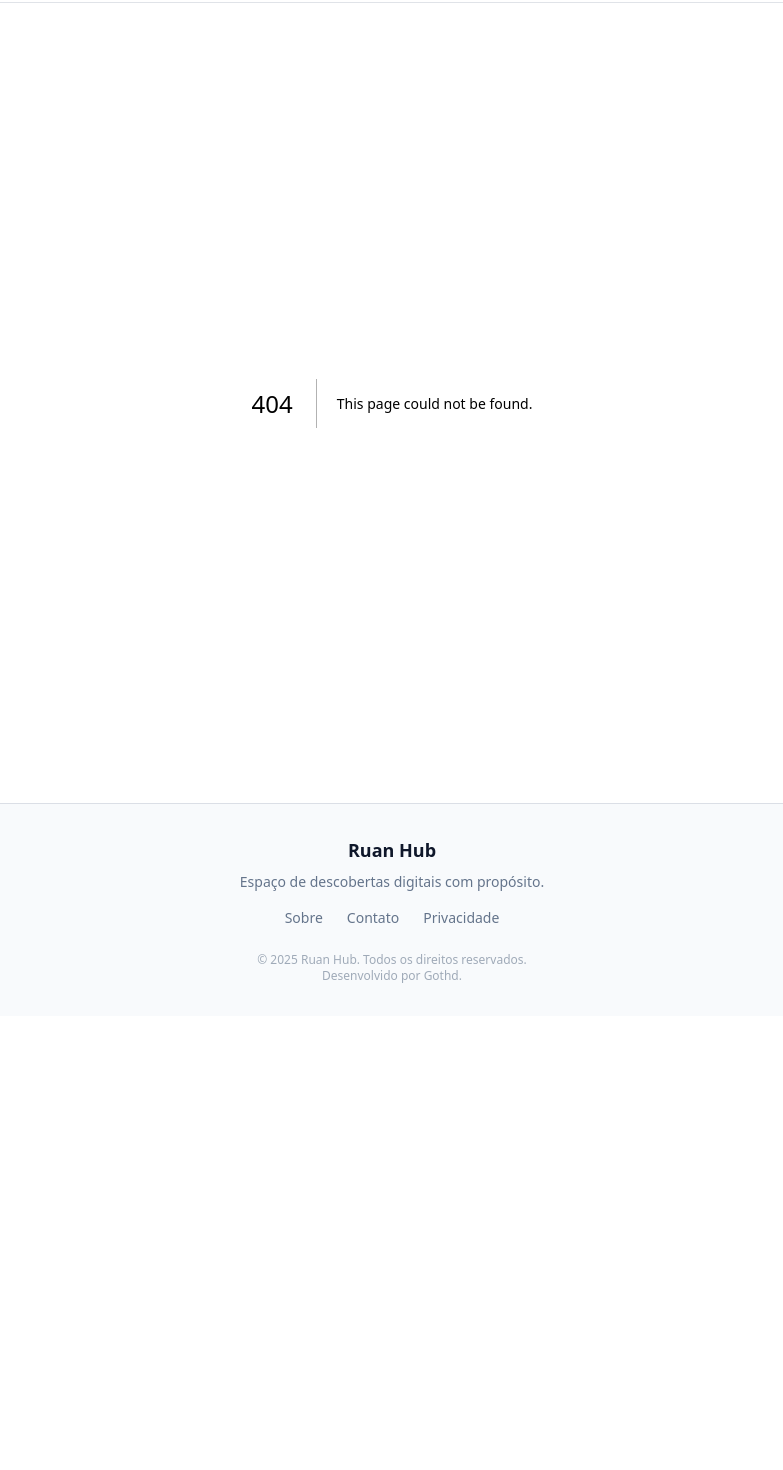
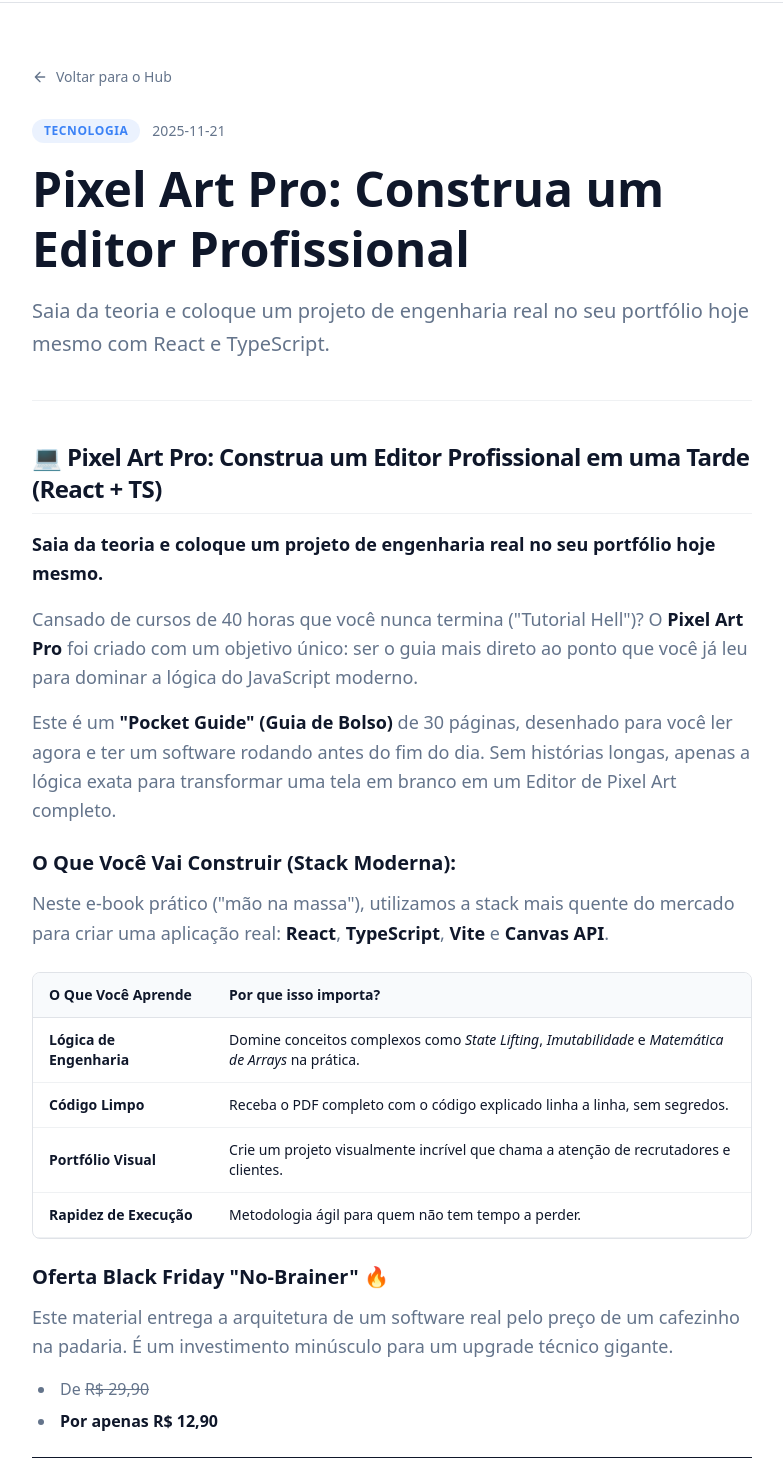
Before and after one commit to gothd/blog, a Next.js app: page /blog/pixel-art-pro in a window 1280 px wide. Before the commit this address had no page. Shown: the part 78-1548 px from the top of the page, without its empty margins (248-1031 px from the left). Before the commit the page ends 1094 px from the top, so only its background shows below. Built offline with nearby package versions, Linux system fonts and the light colour scheme.

Commit message:
feat(blog): implement dynamic post page with custom MDX rendering and affiliate CTA

```diff
--- a/package.json
+++ b/package.json
@@ -24,7 +24,8 @@
     "next": "16.0.3",
     "next-mdx-remote": "^5.0.0",
     "react": "19.2.0",
-    "react-dom": "19.2.0"
+    "react-dom": "19.2.0",
+    "remark-gfm": "^4.0.1"
   },
   "devDependencies": {
     "@tailwindcss/postcss": "^4",
--- /dev/null
+++ b/src/app/blog/[slug]/page.tsx
@@ -0,0 +1,159 @@
+import { MDXComponents } from '@/components/mdx/MDXComponents';
+import { getAllPosts, getPostBySlug } from '@/lib/posts';
+import { Metadata } from 'next';
+import { MDXRemote } from 'next-mdx-remote/rsc'; // Importante: /rsc
+import Link from 'next/link';
+import { notFound } from 'next/navigation';
+import remarkGfm from 'remark-gfm';
+
+interface PageProps {
+  params: Promise<{ slug: string }>; // Next.js 15+ params são Promise
+}
+
+// 1. Geração de Parâmetros Estáticos (SSG)
+// Isso diz ao Next.js quais páginas criar no build time (ex: /blog/pixel-art-pro)
+export async function generateStaticParams() {
+  const posts = getAllPosts();
+  return posts.map((post) => ({
+    slug: post.slug,
+  }));
+}
+
+// 2. SEO Dinâmico (Metadata)
+export async function generateMetadata({
+  params,
+}: PageProps): Promise<Metadata> {
+  const { slug } = await params;
+  const post = getPostBySlug(slug);
+
+  if (!post) {
+    return {
+      title: 'Post não encontrado',
+    };
+  }
+
+  return {
+    title: post.metadata.title,
+    description: post.metadata.description,
+    openGraph: {
+      title: post.metadata.title,
+      description: post.metadata.description,
+      type: 'article',
+      publishedTime: post.metadata.date,
+      // images: [post.metadata.image], // Futuramente
+    },
+  };
+}
+
+// 3. Componente da Página
+export default async function BlogPostPage({ params }: PageProps) {
+  const { slug } = await params;
+  const post = getPostBySlug(slug);
+
+  if (!post) {
+    notFound();
+  }
+
+  // Cores dinâmicas para o badge baseadas na categoria
+  const categoryColors = {
+    tecnologia: 'text-hub-tech bg-hub-tech/10',
+    saude: 'text-hub-health bg-hub-health/10',
+    economia: 'text-hub-economy bg-hub-economy/10',
+    sociedade: 'text-hub-society bg-hub-society/10',
+    cultura: 'text-hub-culture bg-hub-culture/10',
+  };
+
+  const badgeClass =
+    categoryColors[post.metadata.category] || 'text-hub-gray bg-hub-gray/10';
+
+  return (
+    <article className="mx-auto max-w-3xl px-4 py-12 md:px-6 md:py-16">
+      {/* Breadcrumb / Voltar */}
+      <Link
+        href="/"
+        className="group mb-8 flex items-center text-sm font-medium text-hub-gray transition-colors hover:text-hub-dark"
+      >
+        <svg
+          xmlns="http://www.w3.org/2000/svg"
+          viewBox="0 0 24 24"
+          fill="none"
+          stroke="currentColor"
+          strokeWidth="2"
+          strokeLinecap="round"
+          strokeLinejoin="round"
+          className="mr-2 h-4 w-4 transition-transform group-hover:-translate-x-1"
+        >
+          <path d="M19 12H5M12 19l-7-7 7-7" />
+        </svg>
+        Voltar para o Hub
+      </Link>
+
+      {/* Cabeçalho do Post */}
+      <header className="mb-10 border-b border-hub-gray/10 pb-10">
+        <div className="mb-4 flex items-center gap-3">
+          <span
+            className={`rounded-full px-3 py-1 text-xs font-bold uppercase tracking-wider ${badgeClass}`}
+          >
+            {post.metadata.category}
+          </span>
+          <time className="text-sm text-hub-gray">{post.metadata.date}</time>
+        </div>
+
+        <h1 className="mb-4 text-3xl font-bold leading-tight text-hub-dark md:text-5xl lg:leading-tight">
+          {post.metadata.title}
+        </h1>
+
+        <p className="text-xl leading-relaxed text-hub-gray">
+          {post.metadata.description}
+        </p>
+      </header>
+
+      {/* Corpo do MDX Renderizado */}
+      <div className="min-h-[200px]">
+        <MDXRemote
+          source={post.content}
+          components={MDXComponents}
+          options={{
+            mdxOptions: {
+              remarkPlugins: [remarkGfm],
+            },
+          }}
+        />
+      </div>
+
+      {/* CTA de Afiliação (Se tiver link e preço) */}
+      {post.metadata.affiliateLink && (
+        <div className="mt-16 rounded-2xl bg-hub-light p-8 text-center md:p-12 border border-hub-gray/10">
+          <h3 className="mb-2 text-2xl font-bold text-hub-dark">
+            Gostou do conteúdo?
+          </h3>
+          <p className="mb-6 text-hub-gray">
+            Acesse o material completo e aplique esse conhecimento hoje mesmo.
+          </p>
+
+          <div className="flex flex-col items-center justify-center gap-4 sm:flex-row">
+            {post.metadata.price && (
+              <span className="text-2xl font-bold text-hub-dark">
+                {post.metadata.price}
+              </span>
+            )}
+
+            <a
+              href={post.metadata.affiliateLink}
+              target="_blank"
+              rel="noopener noreferrer"
+              className="inline-flex min-h-12 items-center justify-center rounded-xl bg-hub-tech px-8 text-base font-bold text-white shadow-lg shadow-hub-tech/20 transition-all hover:-translate-y-1 hover:bg-hub-tech/90 hover:shadow-xl focus-visible:outline-none focus-visible:ring-2 focus-visible:ring-hub-dark focus-visible:ring-offset-2"
+            >
+              Quero Acessar Agora
+            </a>
+          </div>
+
+          <p className="mt-4 text-xs text-hub-gray/60">
+            * Ao comprar através deste link, você apoia o Ruan Hub a continuar
+            criando conteúdo gratuito.
+          </p>
+        </div>
+      )}
+    </article>
+  );
+}
--- a/src/app/globals.css
+++ b/src/app/globals.css
@@ -25,12 +25,12 @@
   --foreground: #0f172a; /* Slate-900 para leitura confortável */
 }
 
-@media (prefers-color-scheme: dark) {
+/* @media (prefers-color-scheme: dark) {
   :root {
     --background: #0a0a0a;
     --foreground: #ededed;
   }
-}
+} */
 
 /* Reset Básico */
 body {
--- /dev/null
+++ b/src/components/mdx/MDXComponents.tsx
@@ -0,0 +1,131 @@
+import Image from 'next/image';
+import Link from 'next/link';
+import { ComponentPropsWithoutRef } from 'react';
+
+// Tipagem correta: Define que os componentes aceitam props padrão de HTML
+type MDXProps<T extends keyof React.JSX.IntrinsicElements> =
+  ComponentPropsWithoutRef<T>;
+
+export const MDXComponents = {
+  // Títulos
+  h1: (props: MDXProps<'h1'>) => (
+    <h1
+      className="mb-6 mt-8 text-3xl font-bold tracking-tight text-hub-dark md:text-4xl"
+      {...props}
+    />
+  ),
+  h2: (props: MDXProps<'h2'>) => (
+    <h2
+      className="mb-4 mt-8 text-2xl font-bold tracking-tight text-hub-dark border-b border-hub-gray/10 pb-2"
+      {...props}
+    />
+  ),
+  h3: (props: MDXProps<'h3'>) => (
+    <h3 className="mb-3 mt-6 text-xl font-bold text-hub-dark" {...props} />
+  ),
+
+  // Texto
+  p: (props: MDXProps<'p'>) => (
+    <p
+      className="mb-4 leading-relaxed text-hub-gray text-base md:text-lg"
+      {...props}
+    />
+  ),
+  strong: (props: MDXProps<'strong'>) => (
+    <strong className="font-semibold text-hub-dark" {...props} />
+  ),
+
+  // Listas
+  ul: (props: MDXProps<'ul'>) => (
+    <ul className="mb-6 ml-6 list-disc space-y-2 text-hub-gray" {...props} />
+  ),
+  ol: (props: MDXProps<'ol'>) => (
+    <ol className="mb-6 ml-6 list-decimal space-y-2 text-hub-gray" {...props} />
+  ),
+  li: (props: MDXProps<'li'>) => <li className="pl-1" {...props} />,
+
+  // Links
+  a: ({ href, ...props }: MDXProps<'a'>) => {
+    const isExternal = href?.startsWith('http');
+
+    if (isExternal) {
+      return (
+        <a
+          href={href}
+          className="font-medium text-hub-tech underline decoration-hub-tech/30 underline-offset-4 transition-colors hover:text-hub-dark hover:decoration-hub-tech"
+          target="_blank"
+          rel="noopener noreferrer"
+          {...props}
+        />
+      );
+    }
+
+    return (
+      <Link
+        href={href || '#'}
+        className="font-medium text-hub-tech underline decoration-hub-tech/30 underline-offset-4 transition-colors hover:text-hub-dark hover:decoration-hub-tech"
+        {...props}
+      />
+    );
+  },
+
+  // Citações
+  blockquote: (props: MDXProps<'blockquote'>) => (
+    <blockquote
+      className="my-6 border-l-4 border-hub-tech bg-hub-light p-4 italic text-hub-dark rounded-r-lg"
+      {...props}
+    />
+  ),
+
+  // Tabela
+  table: (props: MDXProps<'table'>) => (
+    <div className="my-6 w-full overflow-x-auto rounded-lg border border-hub-gray/20">
+      <table className="w-full text-left text-sm" {...props} />
+    </div>
+  ),
+  thead: (props: MDXProps<'thead'>) => (
+    <thead className="bg-hub-light text-hub-dark font-bold" {...props} />
+  ),
+  th: (props: MDXProps<'th'>) => (
+    <th
+      className="px-4 py-3 border-b border-hub-gray/20 whitespace-nowrap"
+      {...props}
+    />
+  ),
+  td: (props: MDXProps<'td'>) => (
+    <td className="px-4 py-3 border-b border-hub-gray/10" {...props} />
+  ),
+
+  // IMAGEM OTIMIZADA (Next/Image com tamanho dinâmico)
+  img: (props: MDXProps<'img'>) => {
+    // Se não tiver src, não renderiza nada para evitar erro
+    if (!props.src) return null;
+
+    return (
+      // Wrapper div para garantir margens e layout
+      <div className="my-8 overflow-hidden rounded-xl border border-hub-gray/10 bg-hub-light shadow-sm">
+        <Image
+          // Forçamos o TypeScript a tratar como string, pois em MDX sempre será um path
+          src={props.src as string}
+          alt={props.alt || 'Imagem do post'}
+          // O truque para responsividade sem saber o tamanho:
+          width={0}
+          height={0}
+          sizes="100vw"
+          // w-full faz ocupar a largura do container
+          // h-auto mantém a proporção original da imagem (aspect ratio)
+          className="h-auto w-full object-cover"
+          // Otimização de carregamento
+          loading="lazy"
+          quality={85}
+        />
+        {/* Se tiver título (title), usamos como legenda */}
+        {props.title && (
+          <span className="block border-t border-hub-gray/10 bg-hub-light/50 p-2 text-center text-xs text-hub-gray italic">
+            {props.title}
+          </span>
+        )}
+      </div>
+    );
+  },
+};
```
Also changed, not shown: 1 other file (tests, documents, lock files or other folders).
